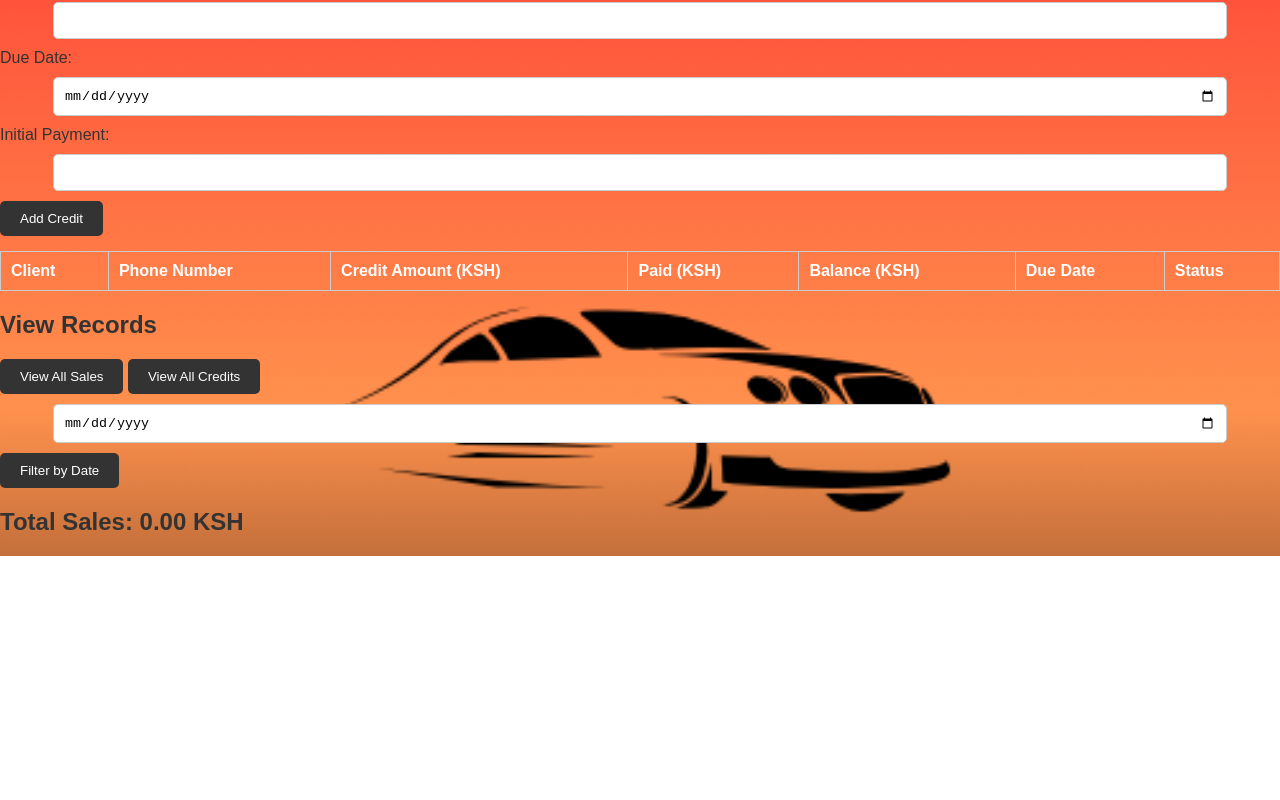
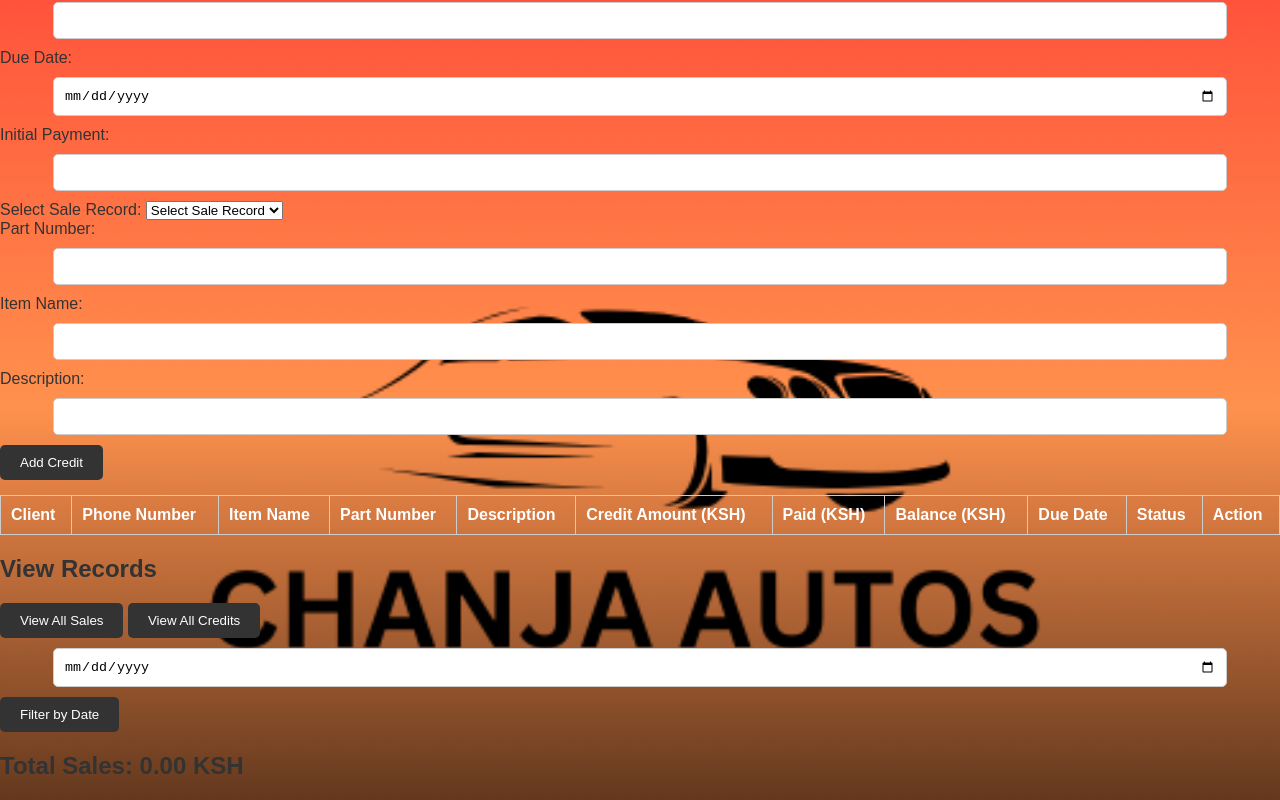
Before and after one commit to anitah31/chanjaautosytem, a website: page sales.html in a window 1280 px wide. Shown: the part 1511-2311 px from the top of the page. Before the commit the page ends 2067 px from the top, so only its background shows below. Drawn offline with Linux system fonts and the light colour scheme; no server answers.

Commit message:
Update sales.html

```diff
--- a/sales.html
+++ b/sales.html
@@ -120,6 +120,24 @@
           <label for="initial-payment">Initial Payment:</label>
           <input type="number" id="initial-payment" step="0.01" min="0" required />
         </div>
+        <div class="form-group">
+          <label for="sales-record-select">Select Sale Record:</label>
+          <select id="sales-record-select">
+            <option value="">Select Sale Record</option>
+          </select>
+        </div>
+        <div class="form-group">
+          <label for="credit-part-number">Part Number:</label>
+          <input type="text" id="credit-part-number" required />
+        </div>
+        <div class="form-group">
+          <label for="credit-item-sold">Item Name:</label>
+          <input type="text" id="credit-item-sold" readonly required />
+        </div>
+        <div class="form-group">
+          <label for="credit-description">Description:</label>
+          <input type="text" id="credit-description" readonly />
+        </div>
         <button type="submit">Add Credit</button>
       </form>
 
@@ -129,12 +147,15 @@
             <tr>
               <th>Client</th>
               <th>Phone Number</th>
+              <th>Item Name</th>
+              <th>Part Number</th>
+              <th>Description</th>
               <th>Credit Amount (KSH)</th>
               <th>Paid (KSH)</th>
               <th>Balance (KSH)</th>
               <th>Due Date</th>
               <th>Status</th>
-              <!-- Removed Actions column -->
+              <th>Action</th>
             </tr>
           </thead>
           <tbody id="creditTableBody"></tbody>
```
